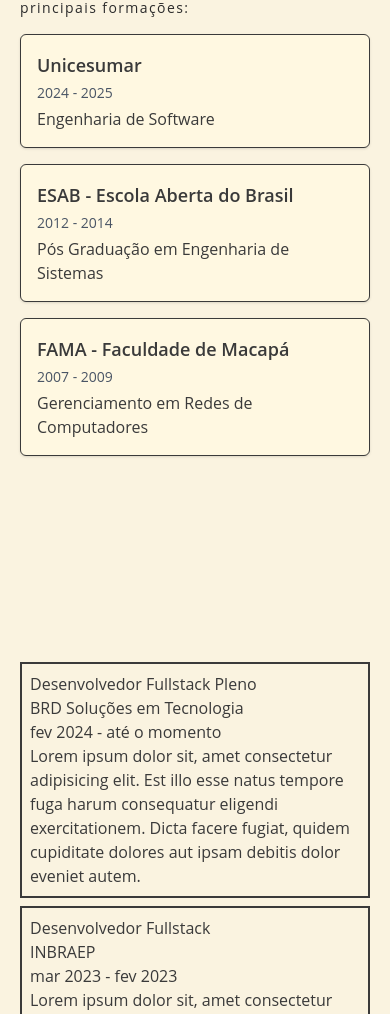
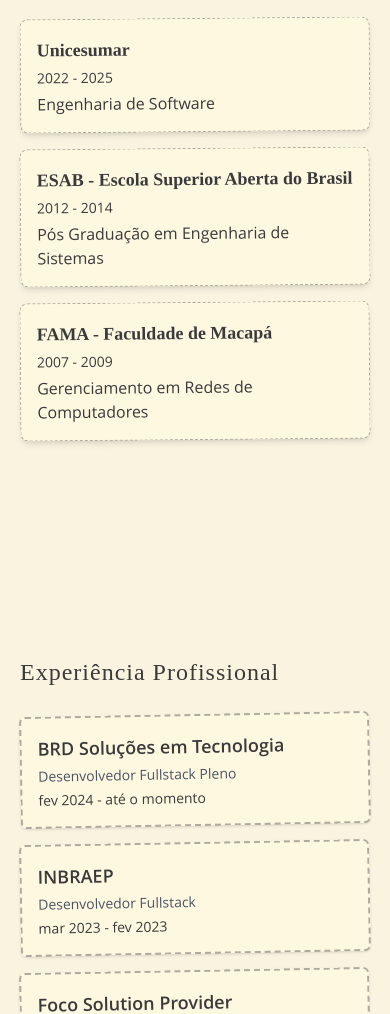
Before and after one commit to RNoleto/portfolio2025, a Vue app: page / in a window 390 px wide. Shown: the part 1770-2784 px from the top of the page. Built offline with nearby package versions, Linux system fonts and the light colour scheme.

Commit message:
:tada: feat: Melhoria do style.css e estilização nova para Education e Work seguindo estilo Moleskine

```diff
--- a/src/style.css
+++ b/src/style.css
@@ -19,7 +19,7 @@
 
     --font-heading: Playfair Display, serif;
     --font-body: Open Sans, sans-serif;
-    /* --font-detail: Satisfy, cursive; */
+    --font-detail: Satisfy, cursive;
     /* --font-detail: Caveat Brush, cursive ; */
     --font-codePro: Source Code Pro, monospace;
     --font-anton: Anton, sans-serif;
@@ -58,6 +58,17 @@ section{
     letter-spacing: 2px;
     font-size: 24px;
 }
+
+.handwritten-title {
+    font-family: var(--font-detail);
+    letter-spacing: 1px;
+    color: var(--color-darkText);
+}
+
+.handwritten-text {
+    font-family: var(--font-body);
+    color: var(--color-darkText);
+  }
 
 .featuredText{
     font-family: var(--font-heading);
--- a/src/views/Education.vue
+++ b/src/views/Education.vue
@@ -1,13 +1,12 @@
 <script setup>
-
 const educations = [
   {
     university: 'Unicesumar',
-        year: '2024 - 2025',
+    year: '2022 - 2025',
     graduation: 'Engenharia de Software',
   },
   {
-        university: 'ESAB - Escola Aberta do Brasil',
+    university: 'ESAB - Escola Superior Aberta do Brasil',
     year: '2012 - 2014',
     graduation: 'Pós Graduação em Engenharia de Sistemas',
   },
@@ -16,21 +15,56 @@ const educations = [
     year: '2007 - 2009',
     graduation: 'Gerenciamento em Redes de Computadores',
   }
-]
+];
 </script>
 
 <template>
-    <section id="education">
-        <h1 class="title mb-2">Educação</h1>
-        <p class="text-body mb-4">
-            Ao longo da minha trajetória acadêmica, busquei constantemente aprimorar meus conhecimentos e habilidades na área de tecnologia. A seguir, apresento minhas principais formações:
+  <section id="education" class="education-section py-6 px-4">
+    <h1 class="text-2xl font-heading mb-4 handwritten-title">Educação</h1>
+    <p class="mb-6 handwritten-text">
+      Aqui estão minhas formações acadêmicas, registradas com a mesma paixão de quem escreve em um caderno Moleskine.
     </p>
-        <div class="flex flex-col text-darkText md:flex-row flex-wrap justify-center gap-4">
-            <div v-for="(education, index) in educations" :key="index" class="bg-lightCream p-4 border rounded-md shadow-sm w-full md:w-1/3">
-                <h2 class="text-lg font-semibold">{{ education.university }}</h2>
-                <p class="text-sm text-gray-600 my-1">{{ education.year }}</p>
-                <p class="text-md">{{ education.graduation }}</p>
+    <div class="space-y-4">
+      <div
+        v-for="(edu, index) in educations"
+        :key="index"
+        class="bg-lightCream p-4 rounded-lg shadow-md handwritten-card"
+      >
+        <h2 class="text-lg font-semibold mb-1 handwritten-university">{{ edu.university }}</h2>
+        <p class="text-sm text-gray-600 mb-1 handwritten-year">{{ edu.year }}</p>
+        <p class="text-md handwritten-graduation">{{ edu.graduation }}</p>
       </div>
     </div>
   </section>
 </template>
+
+<style scoped>
+.education-section {
+  background: var(--color-cream);
+  /* Opcional: use uma imagem de textura para remeter ao papel (descomente e ajuste o caminho) */
+  /* background-image: url('/img/texture-paper.png'); */
+  background-size: cover;
+}
+
+.handwritten-card {
+  border: 1px dashed var(--color-lightText);
+  transform: rotate(-0.5deg);
+  transition: transform 0.3s ease;
+}
+
+.handwritten-card:hover {
+  transform: rotate(0deg);
+}
+
+.handwritten-university {
+  font-family: 'Caveat Brush', cursive;
+  font-size: 1.125rem;
+  color: var(--color-cobaltBlue);
+}
+
+.handwritten-year,
+.handwritten-graduation {
+  font-family: var(--font-body);
+  color: var(--color-darkText);
+}
+</style>
--- a/src/views/Hero.vue
+++ b/src/views/Hero.vue
@@ -11,6 +11,3 @@
         </div>
     </section>
 </template>
-
-<style scoped>
-</style>
--- a/src/views/Work.vue
+++ b/src/views/Work.vue
@@ -1,42 +1,59 @@
 <script setup>
-
 const works = [
   {
     firm: 'BRD Soluções em Tecnologia',
     position: 'Desenvolvedor Fullstack Pleno',
     period: 'fev 2024 - até o momento',
-        description: 'Lorem ipsum dolor sit, amet consectetur adipisicing elit. Est illo esse natus tempore fuga harum consequatur eligendi exercitationem. Dicta facere fugiat, quidem cupiditate dolores aut ipsam debitis dolor eveniet autem.'
+    description: 'Lorem ipsum dolor sit, amet consectetur adipisicing elit. ...'
   },
   {
     firm: 'INBRAEP',
     position: 'Desenvolvedor Fullstack',
     period: 'mar 2023 - fev 2023',
-        description: 'Lorem ipsum dolor sit, amet consectetur adipisicing elit. Est illo esse natus tempore fuga harum consequatur eligendi exercitationem. Dicta facere fugiat, quidem cupiditate dolores aut ipsam debitis dolor eveniet autem.'
+    description: 'Lorem ipsum dolor sit, amet consectetur adipisicing elit. ...'
   },
   {
     firm: 'Foco Solution Provider',
     position: 'Analista de TI',
     period: 'jul 2021 - nov 2022',
-        description: 'Lorem ipsum dolor sit, amet consectetur adipisicing elit. Est illo esse natus tempore fuga harum consequatur eligendi exercitationem. Dicta facere fugiat, quidem cupiditate dolores aut ipsam debitis dolor eveniet autem.'
+    description: 'Lorem ipsum dolor sit, amet consectetur adipisicing elit. ...'
   },
   {
     firm: 'Senac Amapá',
     position: 'Técnico Especializado em Ciências da Computação',
     period: 'jan 2014 - fev 2020',
-        description: 'Lorem ipsum dolor sit, amet consectetur adipisicing elit. Est illo esse natus tempore fuga harum consequatur eligendi exercitationem. Dicta facere fugiat, quidem cupiditate dolores aut ipsam debitis dolor eveniet autem.'
+    description: 'Lorem ipsum dolor sit, amet consectetur adipisicing elit. ...'
   }
-]
+];
 </script>
 
 <template>
-    <section id="works">
-        <div v-for="(work, index) in works" key="index" class="border-2 my-2 p-2">
-            <p>{{ work.position }}</p>
-            <p>{{ work.firm }}</p>
-            <p>{{ work.period }}</p>
-            <p>{{ work.description }}</p>
+  <section id="works" class="py-6 px-4">
+    <!-- Título utilizando a classe global 'title' -->
+    <h1 class="title mb-6 handwritten-title">Experiência Profissional</h1>
+    <div class="space-y-4">
+      <div
+        v-for="(work, index) in works"
+        :key="index"
+        class="work-card bg-lightCream p-4 border-2 border-lightText rounded-md shadow-sm"
+      >
+        <h2 class="text-lg font-semibold mb-1">{{ work.firm }}</h2>
+        <p class="text-sm text-gray-600 mb-1">{{ work.position }}</p>
+        <p class="text-sm">{{ work.period }}</p>
+      </div>
     </div>
   </section>
 </template>
 
-<style scoped></style>
+<style scoped>
+/* O estilo abaixo adiciona um toque "feito à mão" aos cartões de trabalho */
+.work-card {
+  transform: rotate(-1deg);
+  transition: transform 0.3s ease;
+  border-style: dashed;
+}
+
+.work-card:hover {
+  transform: rotate(0deg);
+}
+</style>
```
Lines whose indentation alone changed are shown as unchanged.
